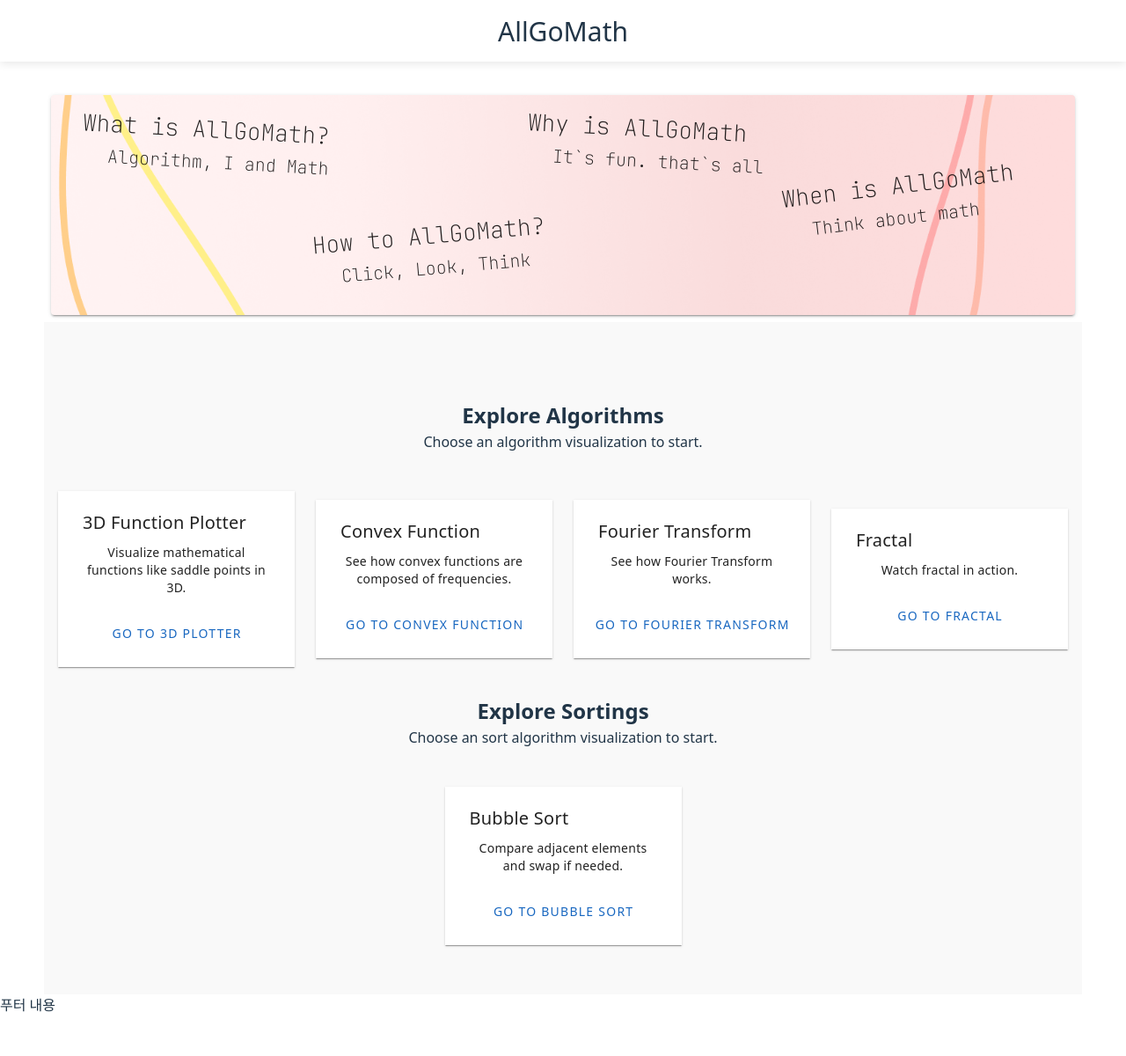
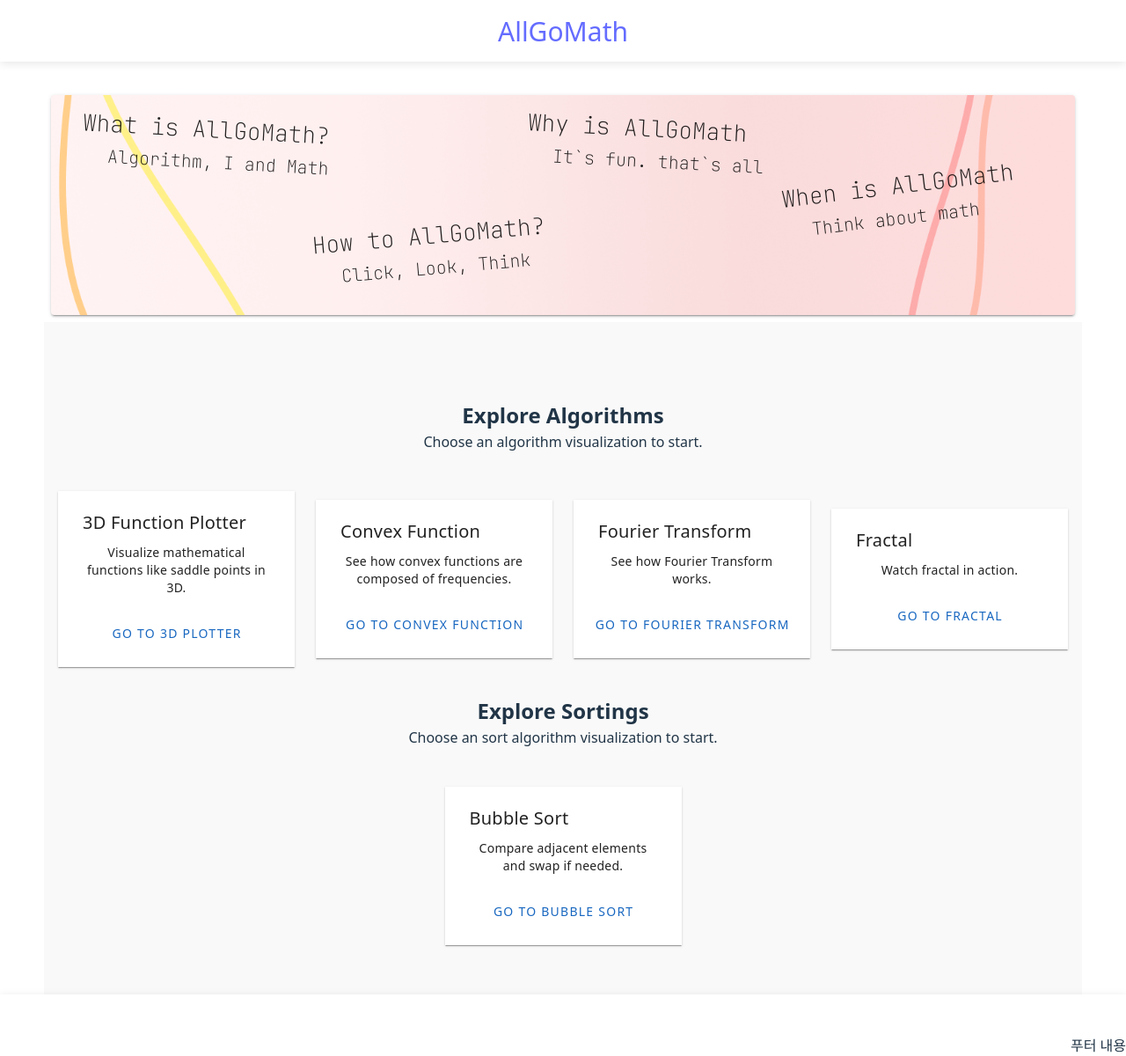
Before and after one commit to YeomYuJun/front_allgo, a Vue app: page / in a window 1280 px wide. Shown: the whole page at 88% size. Before the commit the page ends 1154 px from the top, so only its background shows below. Built offline with nearby package versions, Linux system fonts and the light colour scheme.

Commit message:
Design footer frame

```diff
--- a/src/layout/MainLayout.vue
+++ b/src/layout/MainLayout.vue
@@ -9,7 +9,7 @@
                     <div class="tb_center">
                         <div class="logobox">
                             <!--나중에 이미지추가-->
-                            <p style="font-size : 30px;">AllGoMath</p>
+                            <a href="/"><p style="font-size : 30px;">AllGoMath</p></a>
                         </div>
                     </div>
                     <div class="tb_right">
@@ -26,7 +26,9 @@
         </main>
 
         <footer>
-            <p>푸터 내용</p>
+            <div class="foot-bt">
+                <p>푸터 내용</p>
+            </div>
         </footer>
     </div>
 </template>
@@ -59,4 +61,12 @@
     margin-left: 50px;
     margin-right: 50px;
 }
+
+.foot-bt {
+    box-shadow: 0px 2px 10px rgba(0, 0, 0, 0.1);
+    height: 70px;
+    display: flex;
+    align-items: flex-end;
+    justify-content: flex-end;
+}
 </style>
```
